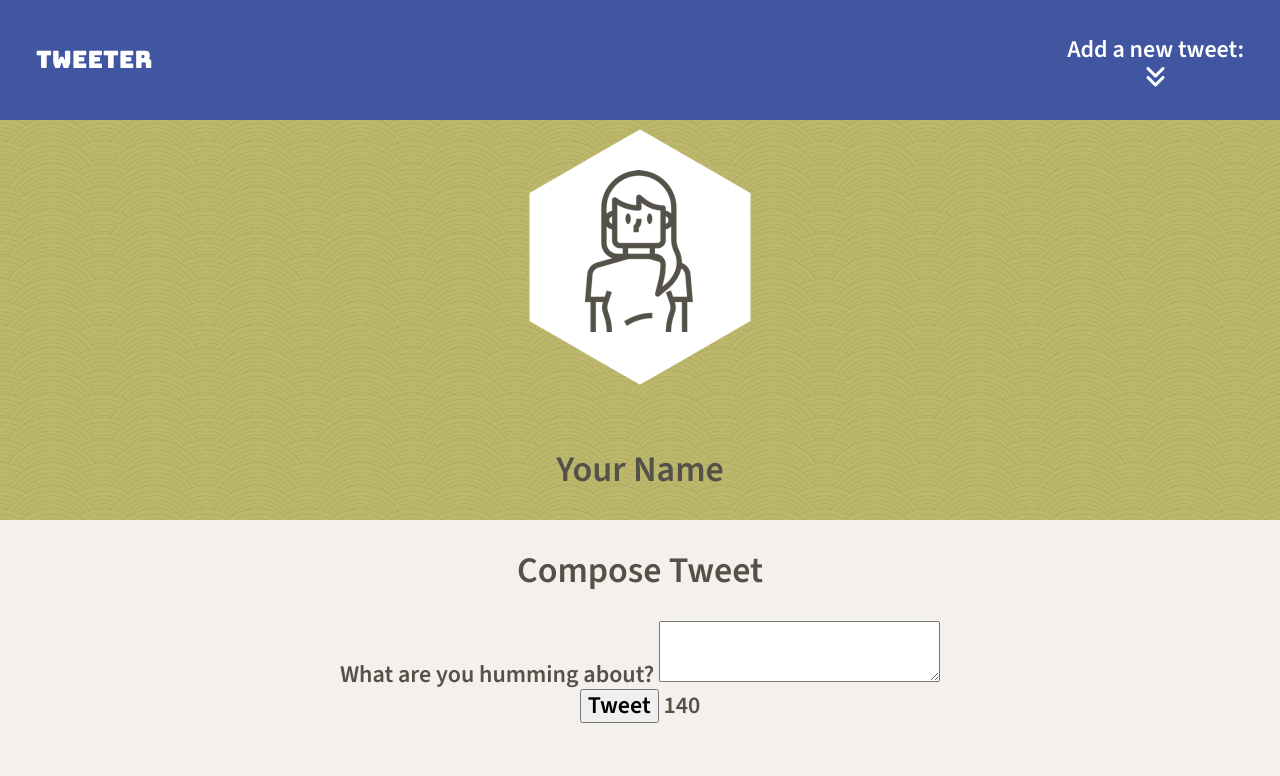
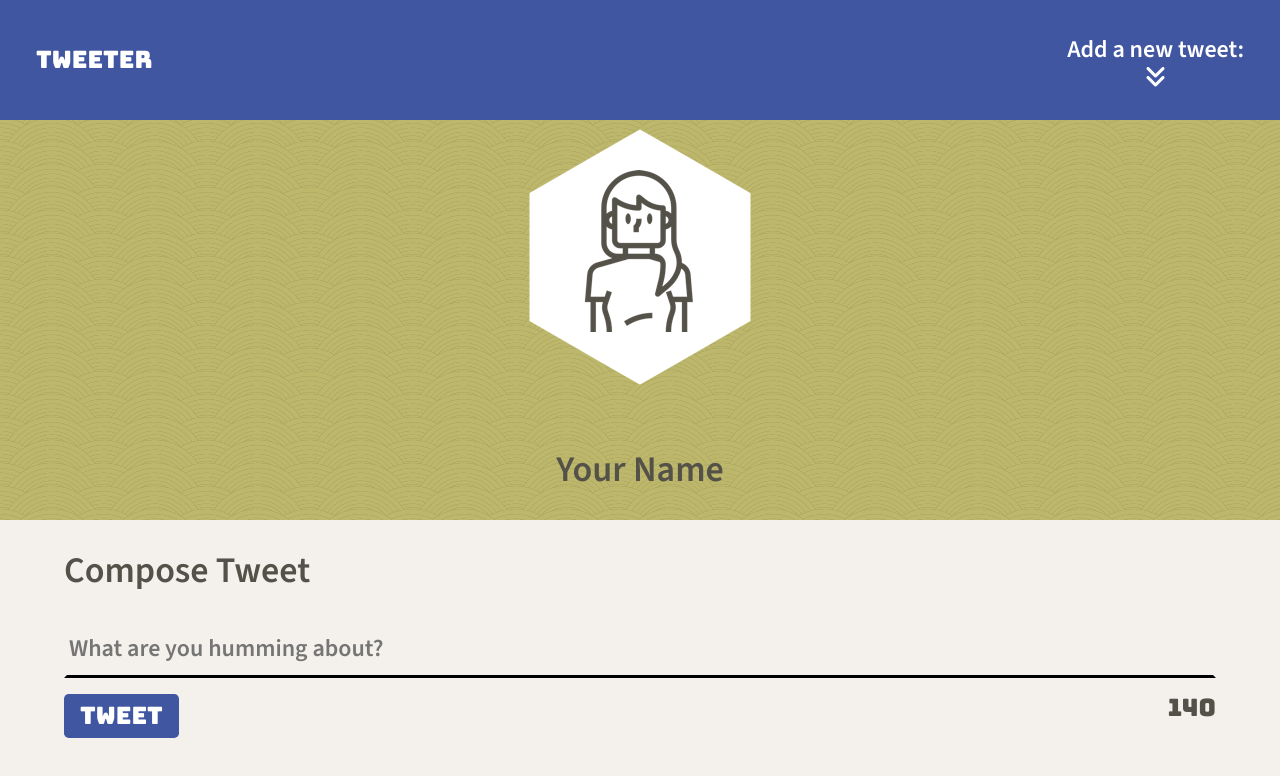
Before and after one commit to knnku/tweeter, a website: page public/index.html in a window 1280 px wide. Drawn offline with nearby package versions, Linux system fonts and the light colour scheme.

Commit message:
Setup tweet form styles.

```diff
--- a/public/index.html
+++ b/public/index.html
@@ -56,8 +56,8 @@
         <h2>Compose Tweet</h2>
 
         <form action="/tweets/" method="POST">
-          <label for="tweet-text">What are you humming about?</label>
-          <textarea name="text" id="tweet-text"></textarea>
+          <!-- <label for="tweet-text">What are you humming about?</label> -->
+          <textarea name="text" id="tweet-text" placeholder="What are you humming about?"></textarea>
 
           <div>
             <button type="submit">Tweet</button>
--- a/public/styles/nav.css
+++ b/public/styles/nav.css
@@ -9,7 +9,7 @@ nav {
 }
 
 nav span {
-  font-family: 'Bungee';
+  font-family: 'Bungee', sans-serif;
 }
 
 nav div {
--- a/public/styles/new-tweet.css
+++ b/public/styles/new-tweet.css
@@ -0,0 +1,39 @@
+section .new-tweet {
+  width: auto;
+  margin: 1% 1%;
+}
+
+h2 {
+  text-align: left;
+}
+.new-tweet textarea {
+  background-color: transparent;
+  margin: 0.8% 0;
+  border-color: transparent transparent black transparent;
+  border-width: 3px;
+  width: 100%;
+  height: 2em;
+  resize: none;
+}
+
+.new-tweet textarea:focus {
+  outline: none;
+}
+
+.new-tweet div {
+  display: flex;
+  justify-content: space-between;
+  font-family: 'Bungee', sans-serif;
+}
+
+.new-tweet button {
+  background-color: #4056A1;
+  color: white;
+  border: none;
+  padding: 8px 16px;
+  border-radius: 0.2em;
+}
+
+.new-tweet button:hover {
+  background-color: #4056B8;
+}
--- a/server/routes/tweets.js
+++ b/server/routes/tweets.js
@@ -1,7 +1,6 @@
 "use strict";
 
 const userHelper    = require("../lib/util/user-helper")
-
 const express       = require('express');
 const tweetsRoutes  = express.Router();
 
```
